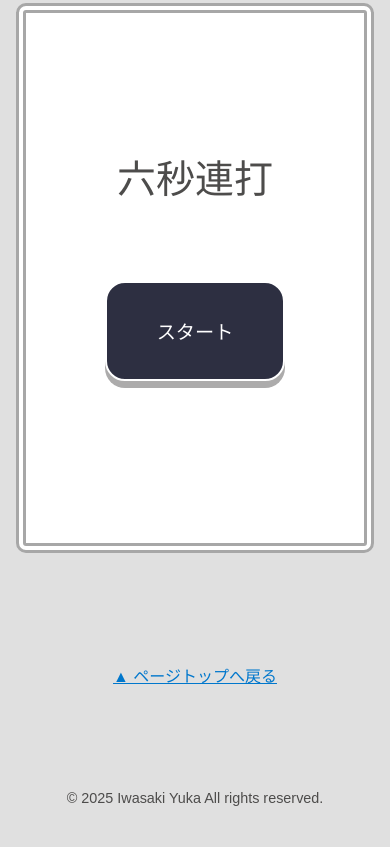
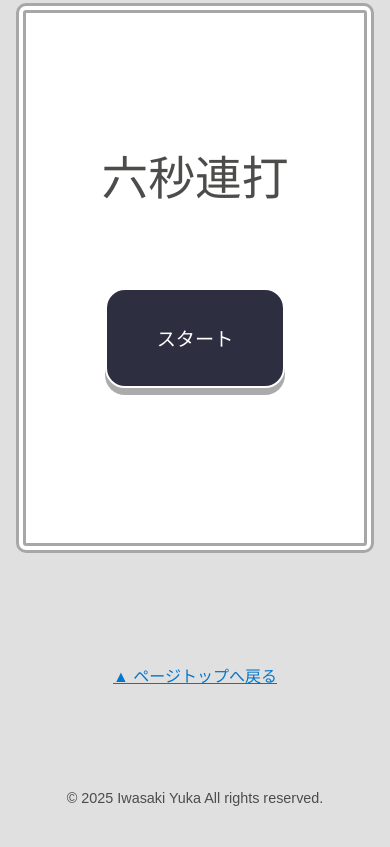
Before and after one commit to Iwasaki-Y0125/Portfolio, a plain HTML site: page index.html in a window 390 px wide. Shown: the part 3037-3884 px from the top of the page. Drawn offline with Linux system fonts and the light colour scheme; a web font is replaced by a local one.

Commit message:
Update style.css

```diff
--- a/style.css
+++ b/style.css
@@ -416,7 +416,7 @@ p {
 }
 
 #rendatitle {
-  font-size: clamp(1.5rem, 10vw, 4rem);
+  font-size: clamp(1.5rem, 12vw, 4rem);
   /* clamp(最小値, 推奨値（可変）, 最大値) */
   font-family: "JF-Dot-k12x10", "游ゴシック", sans-serif;
   transform: translateY(-3rem);
```
